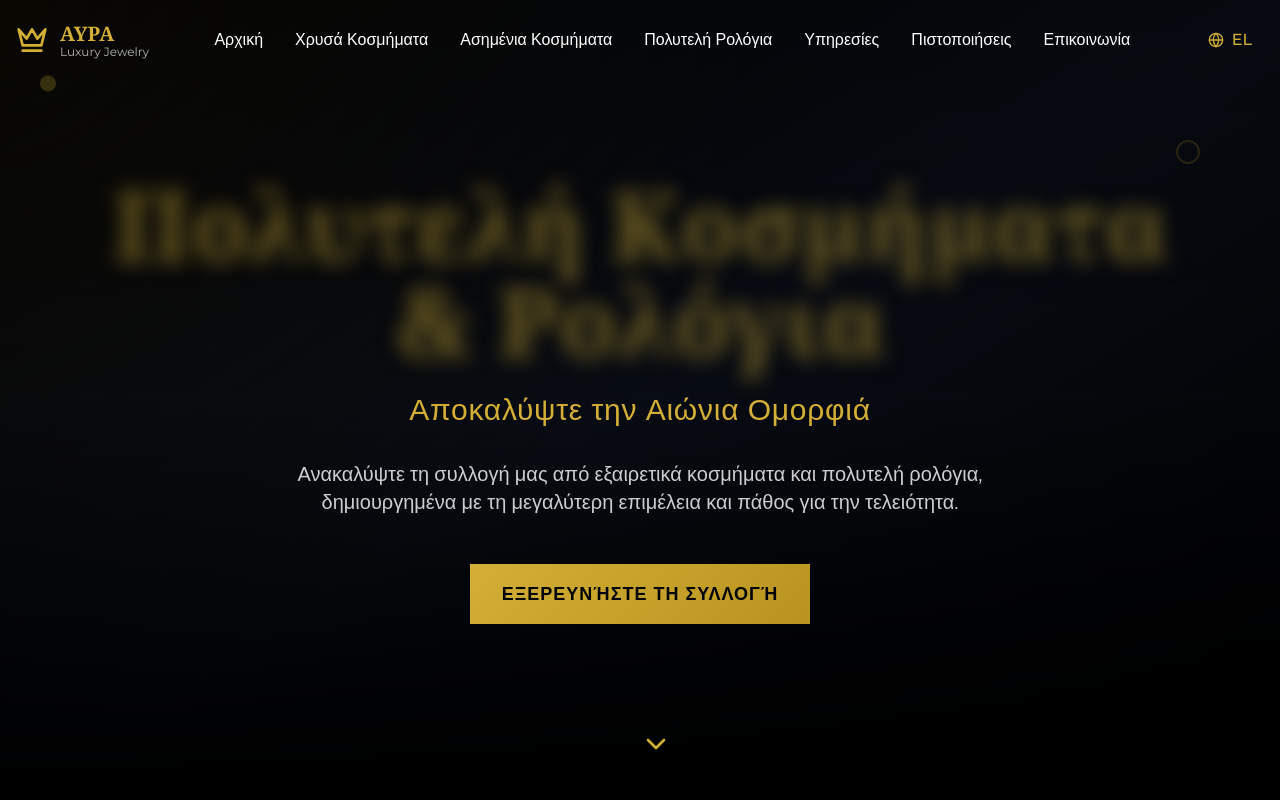
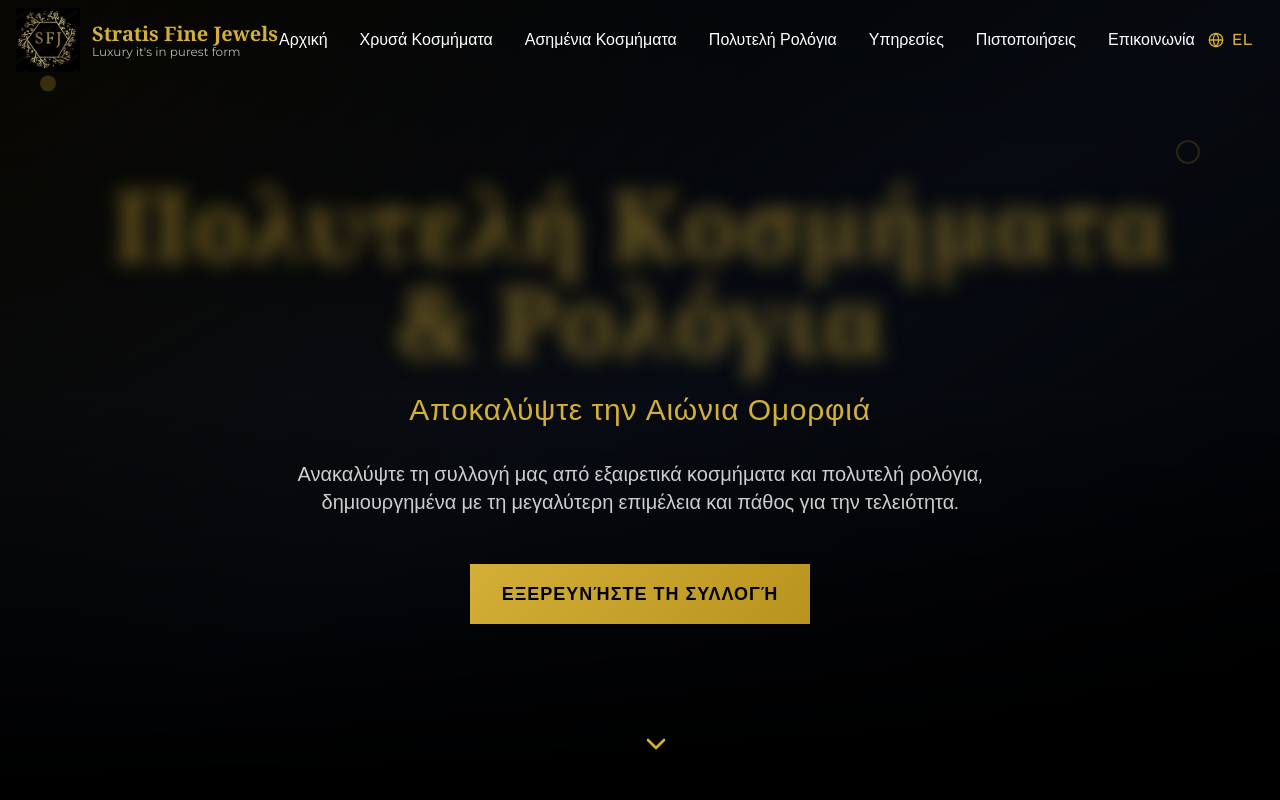
Before and after one commit to sio2000/newstratis, a React (Vite) app: page / in a window 1280 px wide. Shown: the top 800 px of the page. Built offline with nearby package versions, Linux system fonts and the light colour scheme.

Commit message:
Πρώτο ανέβασμα του έργου

```diff
--- a/index.html
+++ b/index.html
@@ -4,7 +4,7 @@
     <meta charset="UTF-8" />
     <link rel="icon" type="image/svg+xml" href="/vite.svg" />
     <meta name="viewport" content="width=device-width, initial-scale=1.0" />
-    <title>Ultra-Luxury Greek Jewelry Store Website</title>
+    <title>Stratis Fine Jewels - Luxury Jewelry Store</title>
   </head>
   <body>
     <div id="root"></div>
--- a/package.json
+++ b/package.json
@@ -1,5 +1,5 @@
 {
-  "name": "vite-react-typescript-starter",
+  "name": "stratis-fine-jewels",
   "private": true,
   "version": "0.0.0",
   "type": "module",
--- a/src/App.tsx
+++ b/src/App.tsx
@@ -25,7 +25,7 @@ function App() {
       <div className="fixed inset-0 bg-black flex items-center justify-center z-50">
         <div className="text-center">
           <div className="w-16 h-16 border-2 border-gold border-t-transparent rounded-full animate-spin mb-4 mx-auto"></div>
-          <h2 className="text-gold text-xl font-serif">Φόρτωση Πολυτελών Κοσμημάτων...</h2>
+          <h2 className="text-gold text-xl font-serif">Φόρτωση Stratis Fine Jewels...</h2>
         </div>
       </div>
     );
--- a/src/components/Footer.tsx
+++ b/src/components/Footer.tsx
@@ -1,6 +1,7 @@
 import React from 'react';
-import { Crown, Facebook, Instagram, Twitter, Mail, Phone } from 'lucide-react';
+import { Facebook, Instagram, Twitter, Mail, Phone } from 'lucide-react';
 import { useLanguage } from '../contexts/LanguageContext';
+import logo from '../assets/Logo.png';
 
 const Footer: React.FC = () => {
   const { t } = useLanguage();
@@ -19,10 +20,10 @@ const Footer: React.FC = () => {
           {/* Brand */}
           <div className="space-y-6">
             <div className="flex items-center space-x-3">
-              <Crown className="h-10 w-10 text-gold" />
+              <img src={logo} alt="Stratis Fine Jewels" className="h-20 w-20 object-contain" />
               <div>
-                <h3 className="text-2xl font-serif font-bold text-gold">ΑΥΡΑ</h3>
-                <p className="text-sm text-white/60">Luxury Jewelry</p>
+                <h3 className="text-2xl font-serif font-bold text-gold">Stratis Fine Jewels</h3>
+                <p className="text-sm text-white/60">Luxury it's in purest form</p>
               </div>
             </div>
             <p className="text-white/80 leading-relaxed">
@@ -116,7 +117,7 @@ const Footer: React.FC = () => {
         <div className="border-t border-gold/20 pt-8 mt-12">
           <div className="flex flex-col md:flex-row justify-between items-center space-y-4 md:space-y-0">
             <p className="text-white/60 text-center md:text-left">
-              © 2024 ΑΥΡΑ Luxury Jewelry. {t('footer.rights')}
+              © 2024 Stratis Fine Jewels. {t('footer.rights')}
             </p>
             <div className="flex space-x-6 text-sm">
               <a href="#" className="text-white/60 hover:text-gold transition-colors">
--- a/src/components/Header.tsx
+++ b/src/components/Header.tsx
@@ -1,6 +1,7 @@
 import React, { useState, useEffect } from 'react';
-import { Menu, X, Crown, Globe } from 'lucide-react';
+import { Menu, X, Globe } from 'lucide-react';
 import { useLanguage } from '../contexts/LanguageContext';
+import logo from '../assets/Logo.png';
 
 const Header: React.FC = () => {
   const [isMenuOpen, setIsMenuOpen] = useState(false);
@@ -36,10 +37,10 @@ const Header: React.FC = () => {
         <div className="flex items-center justify-between h-20">
           {/* Logo */}
           <div className="flex items-center space-x-3 cursor-pointer" onClick={() => scrollToSection('hero')}>
-            <Crown className="h-8 w-8 text-gold" />
+            <img src={logo} alt="Stratis Fine Jewels" className="h-16 w-16 object-contain" />
             <div>
-              <h1 className="text-xl font-serif font-bold text-gold">ΑΥΡΑ</h1>
-              <p className="text-xs text-white/70 -mt-1">Luxury Jewelry</p>
+              <h1 className="text-xl font-serif font-bold text-gold">Stratis Fine Jewels</h1>
+              <p className="text-xs text-white/70 -mt-1">Luxury it's in purest form</p>
             </div>
           </div>
 
--- a/src/contexts/LanguageContext.tsx
+++ b/src/contexts/LanguageContext.tsx
@@ -68,7 +68,7 @@ const translations = {
 
     // Footer
     'footer.about': 'Σχετικά με Εμάς',
-    'footer.aboutText': 'Ένα οικογενειακό κοσμηματοπωλείο με παράδοση τριών δεκαετιών στη δημιουργία εξαιρετικών κοσμημάτων.',
+    'footer.aboutText': 'Ένα οικογενειακό κοσμηματοπωλείο με παράδοση τριών δεκαετιών στη δημιουργία εξαιρετικών κοσμημάτων από τη Stratis Fine Jewels.',
     'footer.quickLinks': 'Γρήγοροι Σύνδεσμοι',
     'footer.followUs': 'Ακολουθήστε μας',
     'footer.rights': 'Όλα τα δικαιώματα κατοχυρωμένα.'
@@ -132,7 +132,7 @@ const translations = {
 
     // Footer
     'footer.about': 'About Us',
-    'footer.aboutText': 'A family jewelry store with three decades of tradition in creating exceptional jewelry pieces.',
+    'footer.aboutText': 'A family jewelry store with three decades of tradition in creating exceptional jewelry pieces by Stratis Fine Jewels.',
     'footer.quickLinks': 'Quick Links',
     'footer.followUs': 'Follow Us',
     'footer.rights': 'All rights reserved.'
```
Also changed, not shown: src/assets/Logo.png (added), 1 other file (tests, documents, lock files or other folders).
